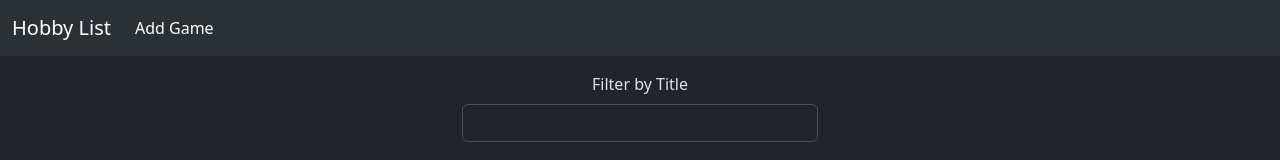
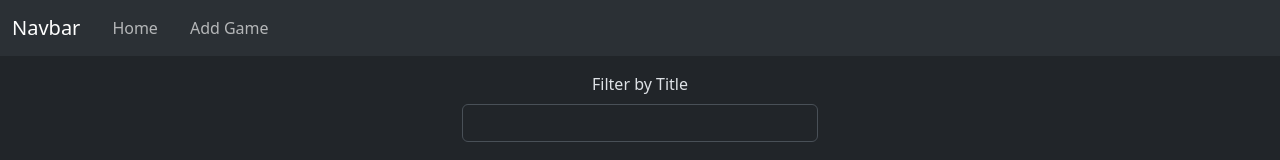
Before and after one commit to mickelson-classroom/hobby-manager-Snow-EWhitt, a React (Create React App) app in the folder hobby-manager/: page / in a window 1280 px wide. Shown: the top 160 px of the page. Built offline with nearby package versions, Linux system fonts and the light colour scheme.

Commit message:
Changed the navbar

```diff
--- a/hobby-manager/src/App.tsx
+++ b/hobby-manager/src/App.tsx
@@ -36,10 +36,16 @@ export const App = () => {
 
   return (
     <div className="App">
-      <NavBar />
-      <ErrorBoundary>
-        <RouterProvider router={router} />
-      </ErrorBoundary>
+      <div className="d-flex flex-column-reverse flex-sm-column" style={{ height: '100vh' }}>
+        <div>
+          <NavBar />
+        </div>
+        <div style={{ flex: 1, overflowY: 'auto'}}>
+          <ErrorBoundary>
+            <RouterProvider router={router} />
+          </ErrorBoundary>
+        </div>
+      </div>
     </div>
   );
 };
--- a/hobby-manager/src/components/NavBar.tsx
+++ b/hobby-manager/src/components/NavBar.tsx
@@ -1,29 +1,19 @@
 const NavBar = () => {
   return (
     <nav className="navbar navbar-expand-lg bg-body-tertiary">
-      <div className="container-fluid">
-        <a className="navbar-brand" href="/">
-          Hobby List
+      <div className="container-fluid justify-content-start">
+        <a className="navbar-brand d-none d-sm-block" href="#">
+          Navbar
         </a>
-        <button
-          className="navbar-toggler"
-          type="button"
-          data-bs-toggle="collapse"
-          data-bs-target="#navbarSupportedContent"
-          aria-controls="navbarSupportedContent"
-          aria-expanded="false"
-          aria-label="Toggle navigation"
-        >
-          <span className="navbar-toggler-icon"></span>
-        </button>
-        <div className="collapse navbar-collapse" id="navbarSupportedContent">
-          <ul className="navbar-nav me-auto mb-2 mb-lg-0">
-            <li className="nav-item">
-              <a
-                className="nav-link active"
-                aria-current="page"
-                href="create-game"
-              >
+        <div id="navbarNav">
+          <ul className="navbar-nav d-flex flex-row">
+            <li className="nav-item mx-2">
+              <a className="nav-link" aria-current="page" href="/">
+                Home
+              </a>
+            </li>
+            <li className="nav-item mx-2">
+              <a className="nav-link" href="create-game">
                 Add Game
               </a>
             </li>
```
